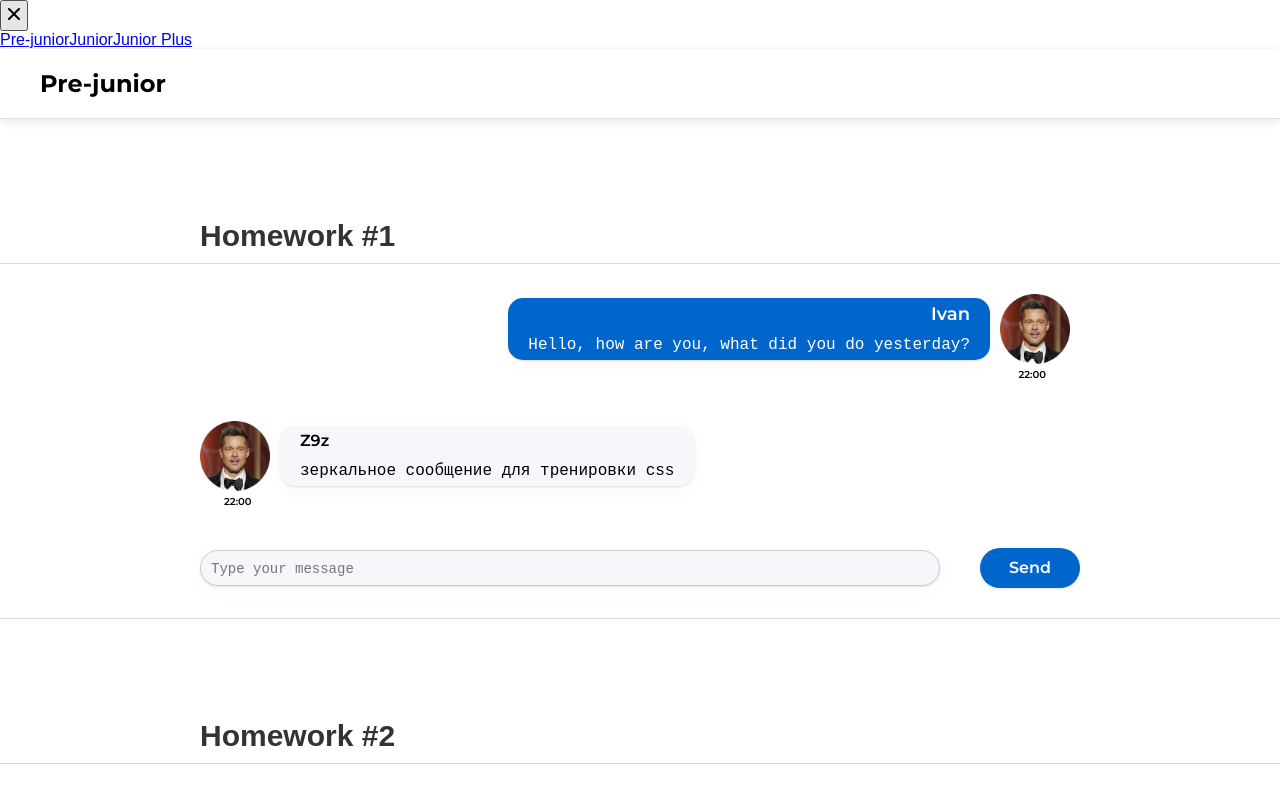
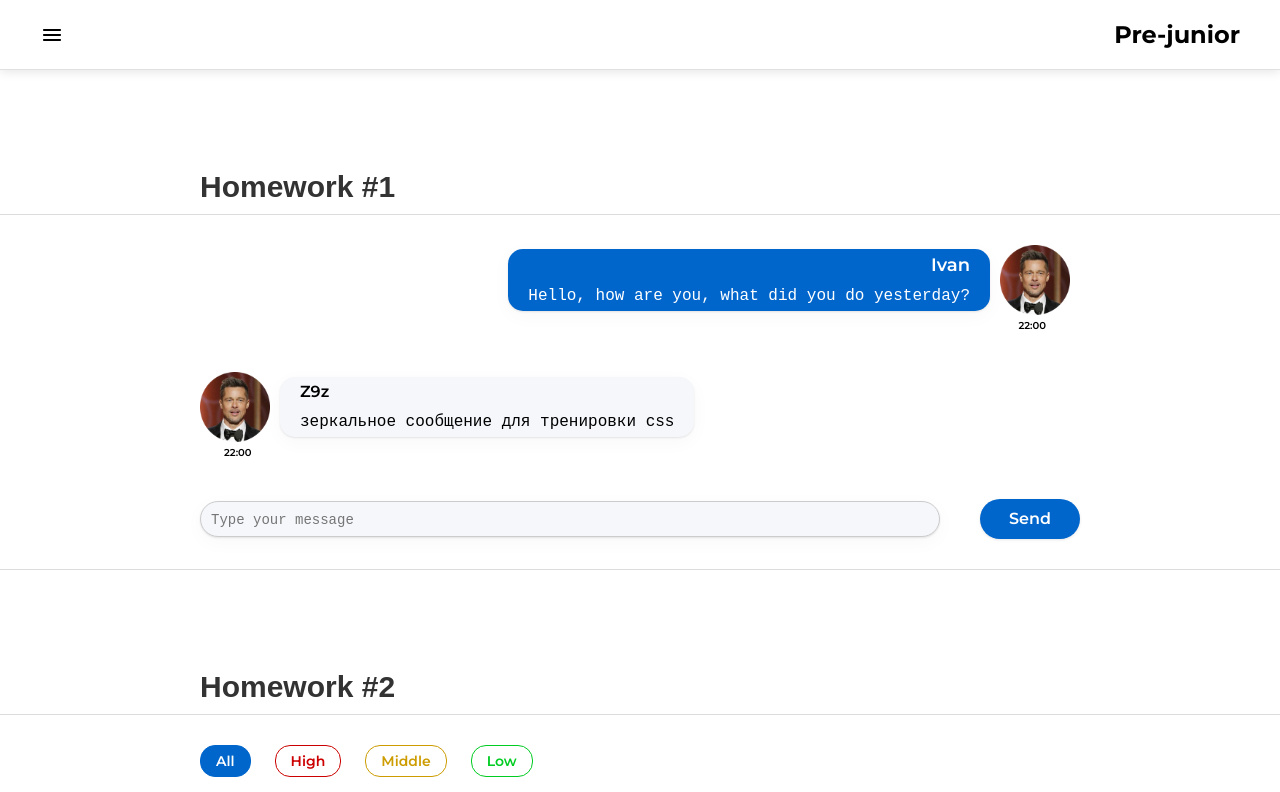
Before and after one commit to IvanBliudnik/hwsecondsprint, a React (Create React App) app: page /#/pre-junior in a window 1280 px wide. Shown: the top 792 px of the page. Built offline with nearby package versions, Linux system fonts and the light colour scheme.

Commit message:
1stweekdone

```diff
--- a/src/s2-homeworks/hw05/header/Header.module.css
+++ b/src/s2-homeworks/hw05/header/Header.module.css
@@ -13,14 +13,26 @@
 }
 
 .header h1 {
-    display: flex;
-    justify-content: center;
-    text-align: left;
     font-size: 24px; /* Увеличен размер для выделения заголовка */
     margin: 0; /* Убираем отступы */
     color: #000; /* Четкий черный текст */
 }
 
 .burgerMenuIcon {
-    display: none; /* Скрыть на больших экранах, использовать на мобильных */
+    display: flex;
 }
+
+/*@media (max-width: 768px) {*/
+/*    .header {*/
+/*        flex-direction: column;*/
+/*        align-items: flex-start; !* Заголовок и навигация становятся в колонку *!*/
+/*    }*/
+
+/*    .burgerMenuIcon {*/
+/*        display: block; !* Показать значок бургер-меню на мобильных *!*/
+/*        background: #000;*/
+/*        width: 30px;*/
+/*        height: 3px;*/
+/*        margin: 5px 0;*/
+/*    }*/
+/*}*/
--- a/src/s2-homeworks/hw05/sidebar/Sidebar.module.css
+++ b/src/s2-homeworks/hw05/sidebar/Sidebar.module.css
@@ -1,25 +1,67 @@
 .sidebar {
+    width: 250px;
+    height: 100vh;
+    position: fixed;
+    top: 0;
+    left: -250px;
+    background-color: rgba(0, 0, 0, 0.5);
+    transition: left 0.3s ease;
+    padding-top: 20px;
 }
 
 .sidebar.open {
+    left: 0;
 }
 
+/* Background overlay when sidebar is open */
 .background {
+    position: fixed;
+    top: 0;
+    left: 0;
+    width: 100%;
+    height: 100%;
+    background-color: rgba(0, 0, 0, 0.5);
+    z-index: 10;
+    display: none;
 }
 
+.sidebar.open + .background {
+    display: block;
+}
+
+/* Navigation links */
 .nav {
+    padding: 0;
+    margin: 0;
 }
 
 .nav a {
+    display: block;
+    color: white;
+    padding: 15px;
+    text-decoration: none;
+    font-size: 18px;
+    transition: background 0.3s;
 }
 
 .nav a:hover {
+    background-color: rgba(82, 80, 80, 0.7);
 }
 
 .nav a.active {
+    background-color: #4CAF50;
+    color: white;
 }
+
+/* Close button */
 .close {
+    position: absolute;
+    top: 180px;
+    left: 5px;
+    cursor: pointer;
 }
 
 .close img {
+    width: 24px;
+    height: 24px;
 }
--- a/src/s2-homeworks/hw05/sidebar/Sidebar.tsx
+++ b/src/s2-homeworks/hw05/sidebar/Sidebar.tsx
@@ -10,8 +10,7 @@ type PropsType = {
 }
 
 export const Sidebar: FC<PropsType> = ({open, handleClose}) => {
-    const sidebarClass = s.sidebar
-        + (open ? ' ' + s.open : '')
+    const sidebarClass = s.sidebar + (open ? ' ' + s.open : '')
     return (
         <>
             {/*затемнение справа от открытого меню*/}
@@ -29,7 +28,7 @@ export const Sidebar: FC<PropsType> = ({open, handleClose}) => {
                         id={'hw5-pre-junior-link'}
                         to={PATH.PRE_JUNIOR}
                         onClick={handleClose}
-                        className={s.active} // делает студент
+                        className={({ isActive }) => (isActive ? s.active : '')} // делает студент
                     >
                         Pre-junior
                     </NavLink>
@@ -37,7 +36,7 @@ export const Sidebar: FC<PropsType> = ({open, handleClose}) => {
                         id={'hw5-junior-link'}
                         to={PATH.JUNIOR}
                         onClick={handleClose}
-                        className={s.active} // делает студент
+                        className={({ isActive }) => (isActive ? s.active : '')} // делает студент
                     >
                         Junior
                     </NavLink>
@@ -45,7 +44,7 @@ export const Sidebar: FC<PropsType> = ({open, handleClose}) => {
                         id={'hw5-junior-plus-link'}
                         to={PATH.JUNIOR_PLUS}
                         onClick={handleClose}
-                        className={s.active} // делает студент
+                        className={({ isActive }) => (isActive ? s.active : '')} // делает студент
                     >
                         Junior Plus
                     </NavLink>
```
